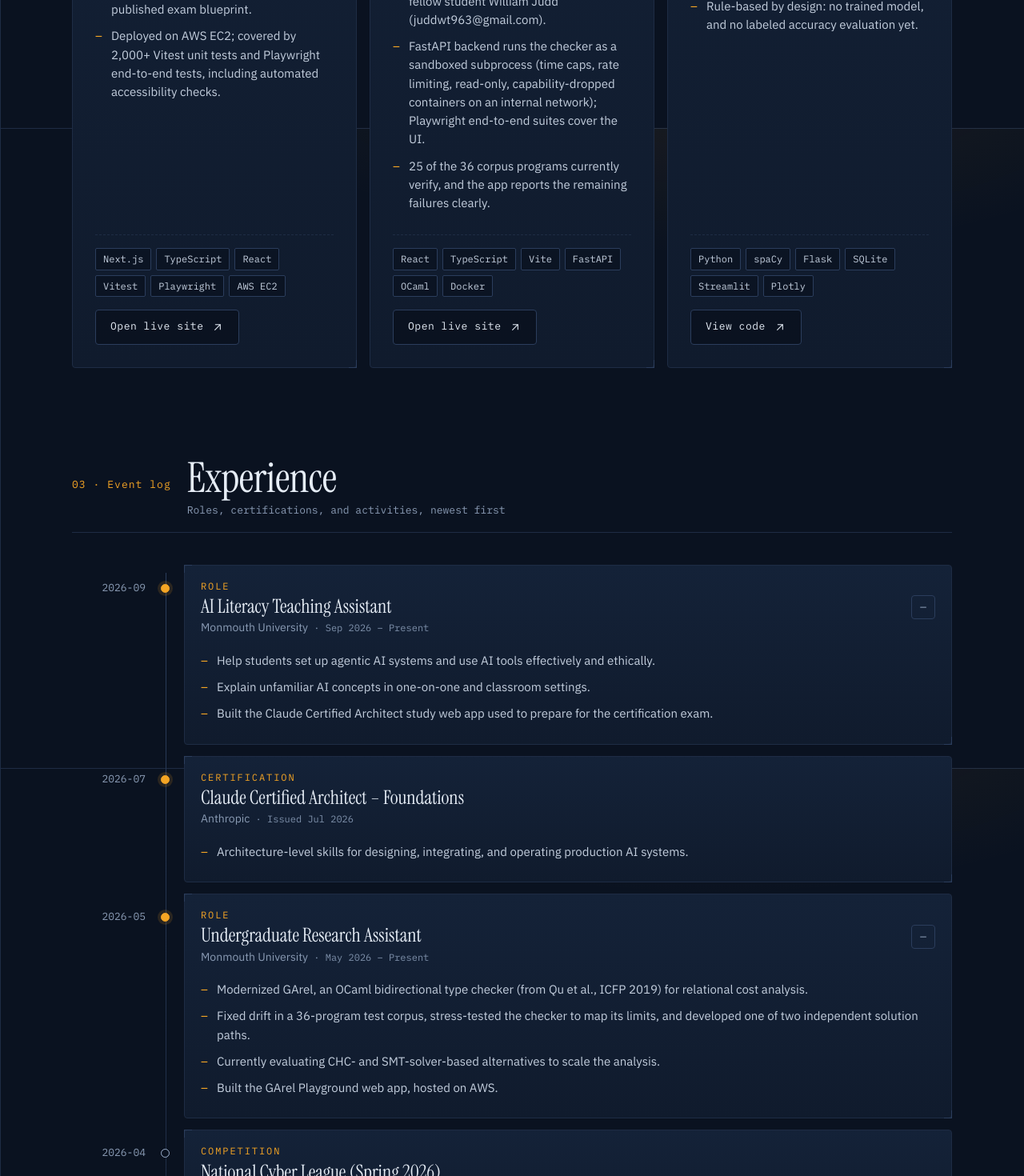
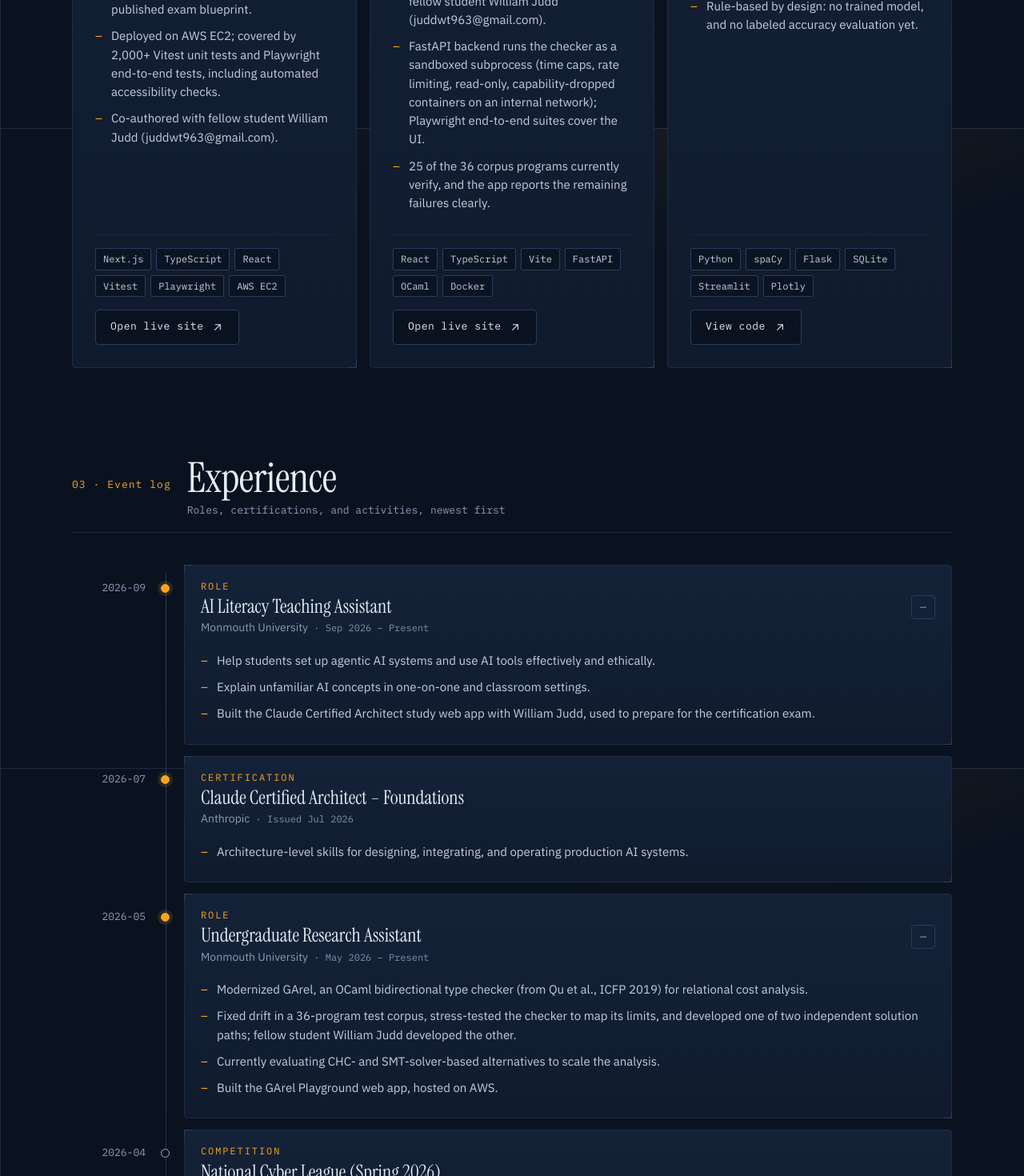
Before and after one commit to dan-jdiala/dan-jdiala.github.io, a React (Vite) app: page / in a window 1280 px wide. Shown: the part 2240-3710 px from the top of the page at 80% size. Built offline with nearby package versions, Linux system fonts and the light colour scheme.

Commit message:
Credit William Judd on the study app and GArel research

```diff
--- a/src/data/site.ts
+++ b/src/data/site.ts
@@ -117,6 +117,7 @@ export const systems: SystemProject[] = [
       "Exam-prep platform for Anthropic's Claude Certified Architect – Foundations exam: 30 lessons, 30 study decks, 10 guided labs, 180 practice questions, and two timed 60-question practice exams.",
       'Keeps timed exam rehearsal separate from everyday practice, so a mock exam never distorts a student’s mastery tracking, and ties every lesson to the published exam blueprint.',
       'Deployed on AWS EC2; covered by 2,000+ Vitest unit tests and Playwright end-to-end tests, including automated accessibility checks.',
+      'Co-authored with fellow student William Judd (juddwt963@gmail.com).',
     ],
     links: [{ label: 'Open live site', href: 'https://monmouthaiteaching.com/ccarf' }],
   },
@@ -164,7 +165,7 @@ export const events: LogEvent[] = [
     bullets: [
       'Help students set up agentic AI systems and use AI tools effectively and ethically.',
       'Explain unfamiliar AI concepts in one-on-one and classroom settings.',
-      'Built the Claude Certified Architect study web app used to prepare for the certification exam.',
+      'Built the Claude Certified Architect study web app with William Judd, used to prepare for the certification exam.',
     ],
   },
   {
@@ -185,7 +186,7 @@ export const events: LogEvent[] = [
     period: 'May 2026 – Present',
     bullets: [
       'Modernized GArel, an OCaml bidirectional type checker (from Qu et al., ICFP 2019) for relational cost analysis.',
-      'Fixed drift in a 36-program test corpus, stress-tested the checker to map its limits, and developed one of two independent solution paths.',
+      'Fixed drift in a 36-program test corpus, stress-tested the checker to map its limits, and developed one of two independent solution paths; fellow student William Judd developed the other.',
       'Currently evaluating CHC- and SMT-solver-based alternatives to scale the analysis.',
       'Built the GArel Playground web app, hosted on AWS.',
     ],
```
